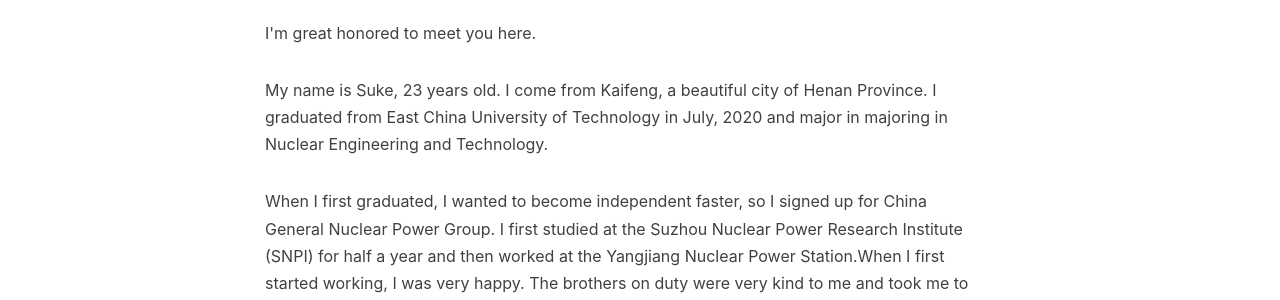
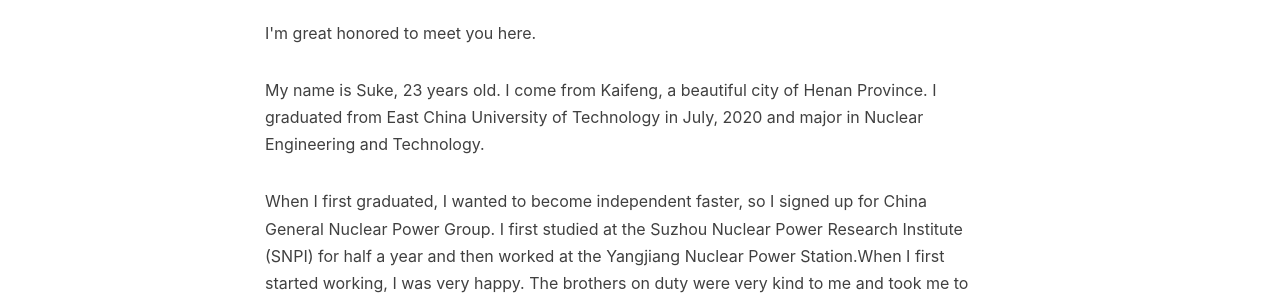
Before and after one commit to Fraunder/Fraunder.github.io, a Jekyll site: the page built from _posts/2022-04-05-英语自我介绍.md, in a window 1280 px wide. Shown: the part 610-910 px from the top of the page. Built offline with Jekyll 4.4.1, drawn with Linux system fonts in a browser that asks for light colours; nearby versions of some CDN libraries; comment, search, counter and statistics services are not loaded.

Commit message:
Update 2022-04-05-英语自我介绍.md

```diff
--- a/_posts/2022-04-05-英语自我介绍.md
+++ b/_posts/2022-04-05-英语自我介绍.md
@@ -12,7 +12,7 @@
 
 Respected Professors，Good afternoon!
 <p>I'm great honored to meet you here.
-<p>My name is Suke, 23 years old. I come from Kaifeng, a beautiful city of Henan Province. I graduated from East China University of Technology in July, 2020 and major in majoring in Nuclear Engineering and Technology.
+<p>My name is Suke, 23 years old. I come from Kaifeng, a beautiful city of Henan Province. I graduated from East China University of Technology in July, 2020 and major in Nuclear Engineering and Technology.
 <p>When I first graduated, I wanted to become independent faster, so I signed up for China General Nuclear Power Group. I first studied at the Suzhou Nuclear Power Research Institute (SNPI) for half a year and then worked at the Yangjiang Nuclear Power Station.When I first started working, I was very happy. The brothers on duty were very kind to me and took me to various activities, basketball, football, swimming, etc.However,with time going on,I came to realize that going to work, leaving work, and playing games every day was not what I wanted.I wanted to know more, and the curiosity that had nowhere to go was unbearable for me. I now have plenty of time to play, but I don't think it's fun anymore.
 <p>I remembered my childhood dream of becoming a scientist exploring the unknown. And so it is now. I want to learn more, I want to make a little contribution in my own ability, even if that contribution is minimal to human beings, but I feel that I have realized my value.So I quit my job in July 2021 and started my path of study. After about half a year of study, I now have the opportunity to stand in front of the distinguished professors. I'm really excited. I sincerely hope to have the opportunity to study at your university.
 <p>That's all, thank you professors.
```
